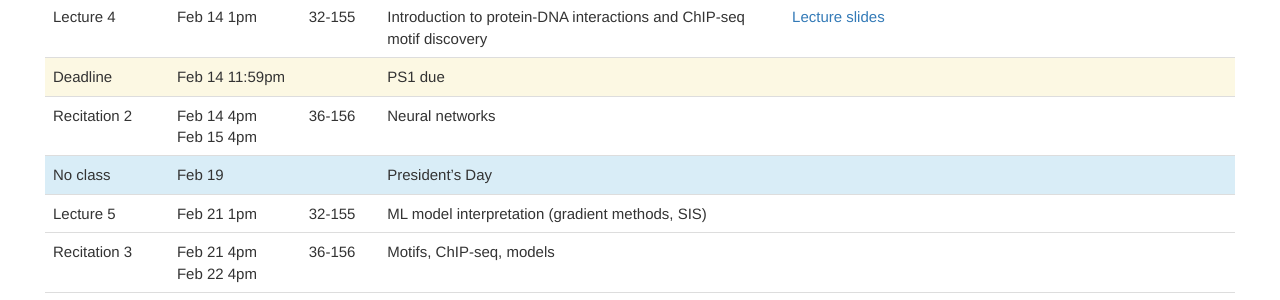
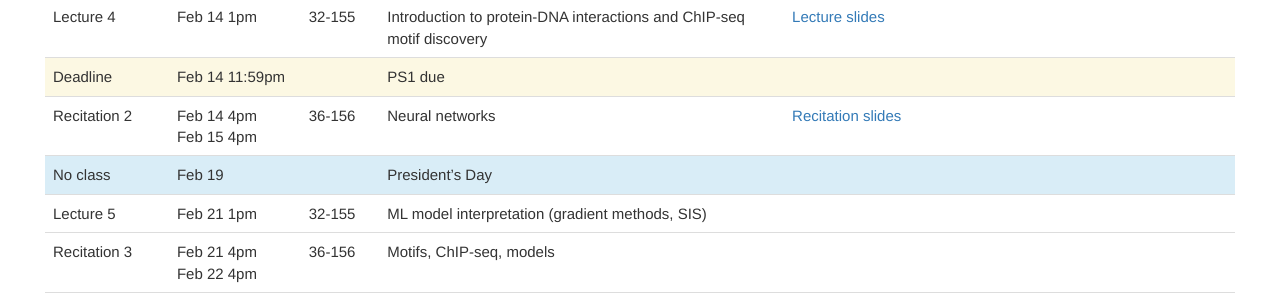
Before and after one commit to mit6874/mit6874.github.io, a Jekyll site: the page built from index.html, in a window 1280 px wide and 900 px high, scrolled down 947 px. Shown: the part 153-453 px from the top of the window. Built offline with Jekyll 4.4.1, drawn with Linux system fonts in a browser that asks for light colours; nearby versions of some CDN libraries.

Commit message:
Add recitation 2 slides

```diff
--- a/index.html
+++ b/index.html
@@ -74,7 +74,7 @@
             <td>Machine learning overview</td>
             <td>
 		        <ul>
-                    <li><a href="../assets/recitations/recitation1.pdf">Recitation slides</a></li>
+                    <li><a href="../assets/recitations/recitation1-2019.pdf">Recitation slides</a></li>
                 </ul>
 	        </td>
             <td></td>
@@ -117,7 +117,11 @@
             <td>Feb 14 4pm<br />Feb 15 4pm</td>
             <td>36-156</td>
             <td>Neural networks</td>
-            <td></td>
+            <td>
+		        <ul>
+                    <li><a href="../assets/recitations/recitation2-2019.pdf">Recitation slides</a></li>
+                </ul>
+            </td>
             <td></td>
         </tr>
         <tr class="info">
```
Also changed, not shown: 11 other files.
